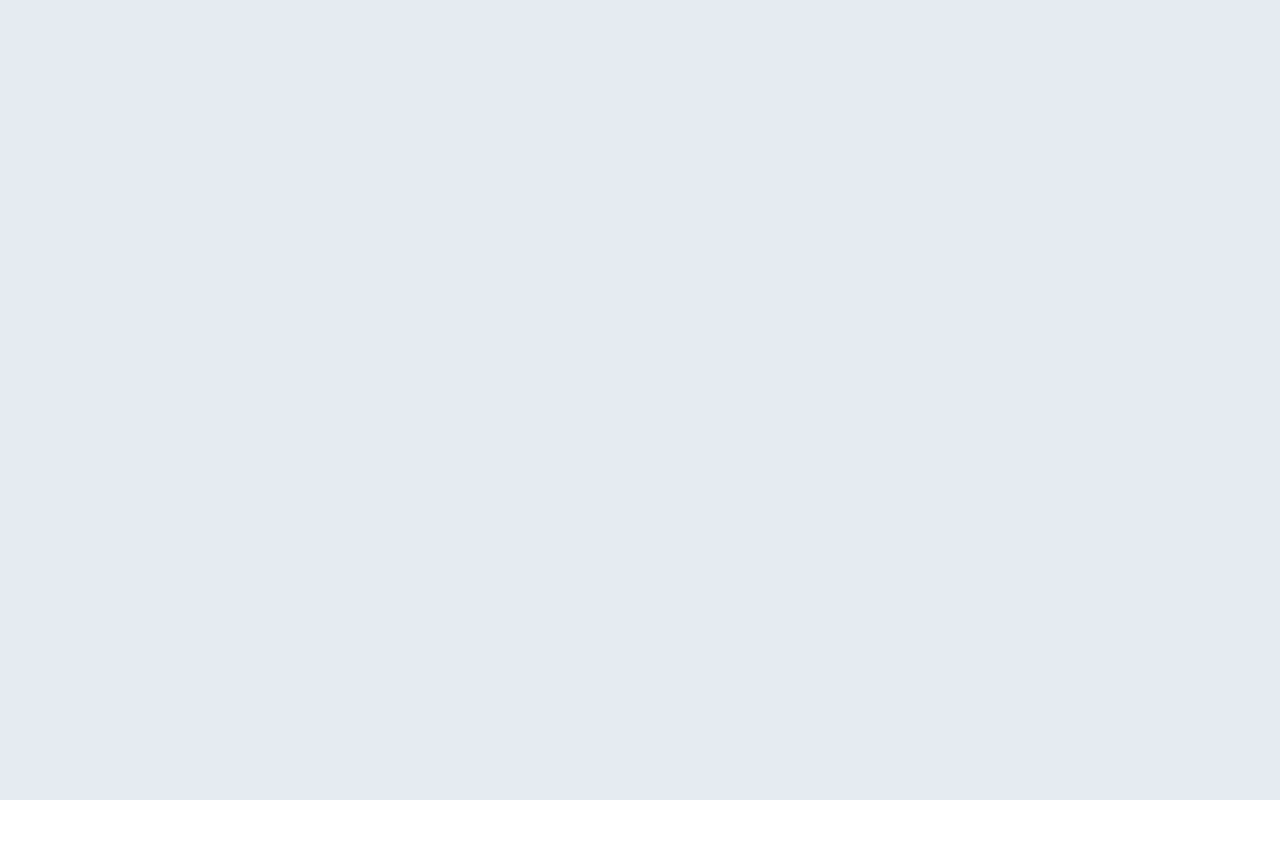
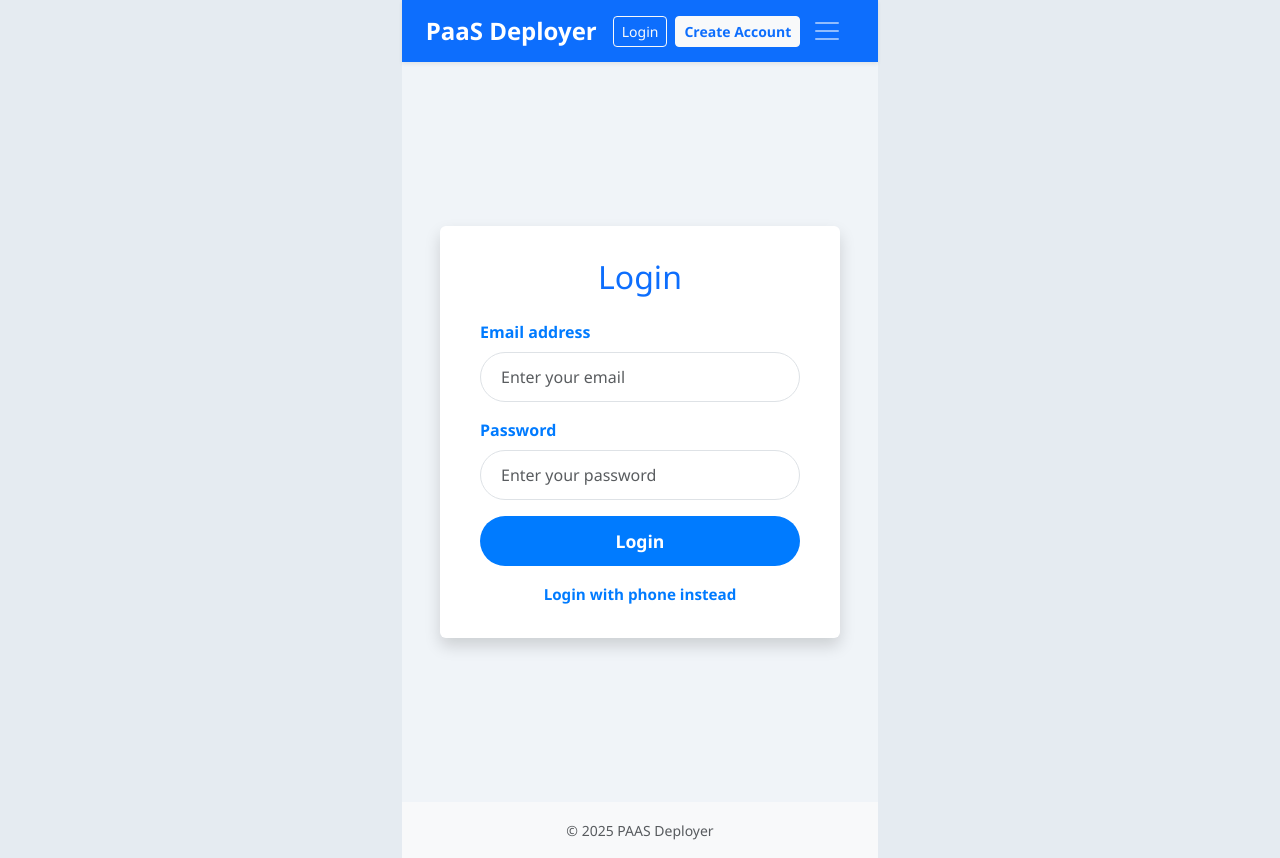
Before and after one commit to nima-salamat/react-paas-deployer, a React (Vite) app: page /login in a window 1280 px wide. Before the commit this address had no page. Before the commit the page ends 800 px from the top, so only its background shows below. Built offline with nearby package versions, Linux system fonts and the light colour scheme.

Commit message:
login page created

```diff
--- a/src/App.css
+++ b/src/App.css
@@ -6,7 +6,7 @@
 
 body {
   font-family: 'Segoe UI', 'Helvetica Neue', sans-serif;
-  background-color: #e5ebf1; /* Telegram light background */
+  background-color: #e5ebf1;
   color: #2a2f45;
   min-height: 100vh;
   display: flex;
@@ -18,3 +18,20 @@ body {
   flex-direction: column;
   min-height: 100vh;
 }
+.layout-container {
+  display: flex;
+  flex-direction: column;
+}
+
+@media (min-width: 992px) {
+  .layout-container {
+    flex-direction: row-reverse;
+    min-height: 100vh;
+  }
+
+  .main-content {
+    flex-grow: 1;
+    display: flex;
+    flex-direction: column;
+  }
+}
--- a/src/App.jsx
+++ b/src/App.jsx
@@ -2,6 +2,7 @@ import './App.css';
 import { Routes, Route, BrowserRouter as Router, Outlet } from 'react-router-dom';
 import Home from './components/home/home.jsx';
 import Dashboard from './pages/Dashboard.jsx';
+import Login from './components/login/login.jsx';
 import Navbar from './components/layout/Navbar.jsx';
 import Footer from './components/layout/Footer.jsx';
 
@@ -22,6 +23,7 @@ function App() {
         <Route path="/" element={<Layout />}>
           <Route index element={<Home />} />
           <Route path="dashboard" element={<Dashboard />} />
+          <Route path="/login" element={<Login />} />
           {/* add other routes here */}
         </Route>
       </Routes>
--- a/src/components/layout/Navbar.css
+++ b/src/components/layout/Navbar.css
@@ -1,71 +1,76 @@
-/* Mobile Menu */
-.modern-menu {
+.menu-overlay {
   position: fixed;
-  inset: 0;
-  z-index: 1040;
+  top: 0;
+  left: 0;
+  width: 100vw;
+  height: 100vh;
+  backdrop-filter: blur(6px);
+  background-color: rgba(0, 0, 0, 0.25);
   display: flex;
   justify-content: center;
   align-items: center;
-  background: rgba(0, 0, 0, 0.35);
-  backdrop-filter: blur(8px);
-  opacity: 0;
-  visibility: hidden;
-  transform: scale(1.05);
-  transition: all 0.35s ease;
+  z-index: 1050;
+  animation-duration: 0.4s;
+  animation-fill-mode: both;
 }
-.modern-menu.open {
-  opacity: 1;
-  visibility: visible;
-  transform: scale(1);
+
+.menu-overlay.fade-in {
+  animation-name: fadeIn;
+}
+
+.menu-overlay.fade-out {
+  animation-name: fadeOut;
 }
 
 .menu-box {
-  background: #ffffff;
-  padding: 3rem 2rem;
   width: 90%;
   max-width: 400px;
-  text-align: center;
+  background-color: white;
+  padding: 2rem;
+  animation: slideIn 0.4s ease-out;
 }
 
-/* Menu Link Styling */
-.menu-box .nav-link,
-.sidebar-link {
+.nav-link {
   font-size: 1.2rem;
+  padding: 0.6rem 0;
   color: #333;
-  margin: 0.75rem 0;
-  transition: 0.2s ease;
-  text-decoration: none;
+  display: block;
+  transition: background 0.2s;
 }
 
-.menu-box .nav-link:hover,
-.sidebar-link:hover {
-  color: #0088cc;
-  transform: scale(1.05);
+.nav-link:hover {
+  background-color: #f2f2f2;
+  border-radius: 8px;
 }
 
-.menu-box .nav-link.active,
-.sidebar-link.active {
-  color: #0088cc;
+.nav-link.active {
   font-weight: bold;
-  text-decoration: underline;
+  color: #007bff;
 }
 
-/* Sidebar styling (desktop only) */
-.sidebar {
-  position: fixed;
-  top: 56px;
-  left: 0;
-  height: calc(100% - 56px);
-  width: 220px;
-  background-color: #0088cc;
+.btn-link {
+  text-decoration: none;
+  font-size: 0.95rem;
+  padding: 0.4rem 1rem;
 }
 
-.sidebar-link {
-  margin-bottom: 1rem;
-  color: white;
+.btn-link:hover {
+  text-decoration: underline;
+  color: #0d6efd;
 }
 
-.sidebar-link.active {
-  font-weight: bold;
-  text-decoration: underline;
+/* Animations */
+@keyframes fadeIn {
+  from { opacity: 0; }
+  to { opacity: 1; }
 }
+
+@keyframes fadeOut {
+  from { opacity: 1; }
+  to { opacity: 0; }
+}
+
+@keyframes slideIn {
+  from { transform: translateY(-20px); opacity: 0; }
+  to { transform: translateY(0); opacity: 1; }
+}
--- a/src/components/layout/Navbar.jsx
+++ b/src/components/layout/Navbar.jsx
@@ -1,28 +1,13 @@
-import React, { useState, useEffect, useRef } from 'react';
+import React, { useState, useEffect, useRef, use } from 'react';
 import { Link, useLocation } from 'react-router-dom';
 import './Navbar.css';
 
 const Navbar = () => {
   const [menuOpen, setMenuOpen] = useState(false);
+  const [isClosing, setIsClosing] = useState(false);
   const location = useLocation();
   const menuRef = useRef();
 
-  const toggleMenu = () => setMenuOpen(prev => !prev);
-
-  const isActive = (path) => location.pathname === path;
-
-  // Close menu when clicking outside
-  useEffect(() => {
-    const handleClickOutside = (e) => {
-      if (menuRef.current && !menuRef.current.contains(e.target)) {
-        setMenuOpen(false);
-      }
-    };
-    if (menuOpen) document.addEventListener('mousedown', handleClickOutside);
-    return () => document.removeEventListener('mousedown', handleClickOutside);
-  }, [menuOpen]);
-
-  // Shared nav items for both sidebar & mobile menu
   const navItems = [
     { path: '/', label: 'Home' },
     { path: '/dashboard', label: 'Dashboard' },
@@ -30,51 +15,77 @@ const Navbar = () => {
     { path: '/categories', label: 'About us' },
   ];
 
+  const isActive = (path) => location.pathname === path;
+
+  const closeMenu = () => {
+    setIsClosing(true);
+    setTimeout(() => {
+      setMenuOpen(false);
+      setIsClosing(false);
+    }, 300);
+  };
+
+  useEffect(() => {
+    const handleClickOutside = (e) => {
+      if (menuRef.current && !menuRef.current.contains(e.target)) {
+        closeMenu();
+      }
+    };
+    if (menuOpen) document.addEventListener('mousedown', handleClickOutside);
+    return () => document.removeEventListener('mousedown', handleClickOutside);
+  }, [menuOpen]);
+
   return (
     <>
       <nav className="navbar navbar-dark bg-primary shadow-sm px-4 d-flex justify-content-between align-items-center">
-        <Link className="navbar-brand fw-bold text-white fs-4" to="/">PaaS Deployer</Link>
-        <button className="navbar-toggler border-0 d-lg-none" onClick={toggleMenu}>
+        <div className="d-flex align-items-center">
+          <Link className="navbar-brand fw-bold text-white fs-4 me-3" to="/">PaaS Deployer</Link>
+          <div className="d-none d-md-flex gap-2">
+            <Link to="/login" className="btn btn-outline-light btn-sm">Login</Link>
+            <Link to="/register" className="btn btn-light btn-sm text-primary fw-bold">Create Account</Link>
+          </div>
+        </div>
+        <button className="navbar-toggler border-0" onClick={() => setMenuOpen(true)}>
           <span className="navbar-toggler-icon"></span>
         </button>
       </nav>
 
-      {/* Mobile Menu Overlay */}
-      <div className={`modern-menu ${menuOpen ? 'open' : ''}`}>
+      {(menuOpen || isClosing) && (
+        <div className={`menu-overlay ${isClosing ? 'fade-out' : 'fade-in'}`}>
           <div className="menu-box rounded-4 shadow-lg" ref={menuRef}>
             <ul className="nav flex-column text-center">
+              <h4 className="text-primary mb-4">Menu</h4>
               {navItems.map(({ path, label }) => (
                 <li className="nav-item" key={path}>
                   <Link
                     className={`nav-link ${isActive(path) ? 'active' : ''}`}
                     to={path}
-                  onClick={() => setMenuOpen(false)}
+                    onClick={closeMenu}
                   >
                     {label}
                   </Link>
                 </li>
               ))}
-            <li className="nav-item mt-4">
-              <Link to="/login" className="btn btn-outline-light px-4 fw-bold rounded-pill" onClick={() => setMenuOpen(false)}>Login</Link>
+              <li className="nav-item mt-4 d-md-none">
+                <Link
+                  to="/login"
+                  className="btn btn-outline-primary mb-2 w-100 fw-bold rounded-pill"
+                  onClick={closeMenu}
+                >
+                  Login
+                </Link>
+                <Link
+                  to="/register"
+                  className="btn btn-primary w-100 fw-bold rounded-pill"
+                  onClick={closeMenu}
+                >
+                  Create Account
+                </Link>
               </li>
             </ul>
           </div>
         </div>
-
-      {/* Sidebar for large screens */}
-      <div className="sidebar d-none d-lg-flex flex-column bg-primary text-white px-3 py-4">
-        <h4 className="mb-4">PaaS</h4>
-        {navItems.map(({ path, label }) => (
-          <Link
-            key={path}
-            to={path}
-            className={`sidebar-link ${isActive(path) ? 'active' : ''}`}
-          >
-            {label}
-          </Link>
-        ))}
-        <Link to="/login" className="btn btn-light text-primary mt-4 fw-bold rounded-pill">Login</Link>
-      </div>
+      )}
     </>
   );
 };
--- /dev/null
+++ b/src/components/login/login.css
@@ -0,0 +1,65 @@
+.login-container {
+  display: flex;
+  justify-content: center;
+  align-items: center;
+  height: calc(100vh - 60px); /* adjust for navbar height */
+  background: #f0f4f8;
+  padding: 1rem;
+}
+
+.login-card {
+  background: white;
+  padding: 2rem 2.5rem;
+  max-width: 400px;
+  width: 100%;
+  border-radius: 12px;
+  box-shadow: 0 8px 20px rgba(0,0,0,0.1);
+  animation: fadeInUp 0.5s ease forwards;
+}
+
+@keyframes fadeInUp {
+  from {
+    opacity: 0;
+    transform: translateY(20px);
+  }
+  to {
+    opacity: 1;
+    transform: translateY(0);
+  }
+}
+
+.form-label {
+  font-weight: 600;
+  color: #007bff;
+}
+
+.form-control {
+  border-radius: 50px;
+  padding: 0.75rem 1.25rem;
+  font-size: 1rem;
+}
+
+.btn-primary {
+  background-color: #007bff;
+  border: none;
+  font-weight: 600;
+  padding: 0.75rem 1.25rem;
+  font-size: 1.1rem;
+  transition: background-color 0.3s ease;
+}
+
+.btn-primary:hover {
+  background-color: #0056b3;
+}
+
+.toggle-link {
+  font-weight: 600;
+  color: #007bff;
+  cursor: pointer;
+  text-decoration: none;
+  font-size: 0.95rem;
+}
+
+.toggle-link:hover {
+  text-decoration: underline;
+}
--- /dev/null
+++ b/src/components/login/login.jsx
@@ -0,0 +1,69 @@
+import React, { useState } from 'react';
+import './Login.css';
+
+const Login = () => {
+  const [useEmail, setUseEmail] = useState(true);
+
+  const toggleLoginMethod = (e) => {
+    e.preventDefault();
+    setUseEmail(prev => !prev);
+  };
+
+  return (
+    <div className="login-container">
+      <div className="login-card shadow rounded">
+        <h2 className="mb-4 text-primary text-center">Login</h2>
+        <form>
+          {useEmail ? (
+            <div className="form-group mb-3">
+              <label htmlFor="email" className="form-label">Email address</label>
+              <input
+                type="email"
+                id="email"
+                className="form-control"
+                placeholder="Enter your email"
+                required
+              />
+            </div>
+          ) : (
+            <div className="form-group mb-3">
+              <label htmlFor="phone" className="form-label">Phone number</label>
+              <input
+                type="tel"
+                id="phone"
+                className="form-control"
+                placeholder="Enter your phone number"
+                required
+              />
+            </div>
+          )}
+
+          <div className="form-group mb-3">
+            <label htmlFor="password" className="form-label">Password</label>
+            <input
+              type="password"
+              id="password"
+              className="form-control"
+              placeholder="Enter your password"
+              required
+            />
+          </div>
+
+          <button type="submit" className="btn btn-primary w-100 rounded-pill mb-3">
+            Login
+          </button>
+
+          <div className="text-center">
+            <a href="#" className="toggle-link" onClick={toggleLoginMethod}>
+              {useEmail
+                ? 'Login with phone instead'
+                : 'Login with email instead'}
+            </a>
+          </div>
+        </form>
+      </div>
+    </div>
+  );
+};
+
+export default Login;
```
Lines whose indentation alone changed are shown as unchanged.
